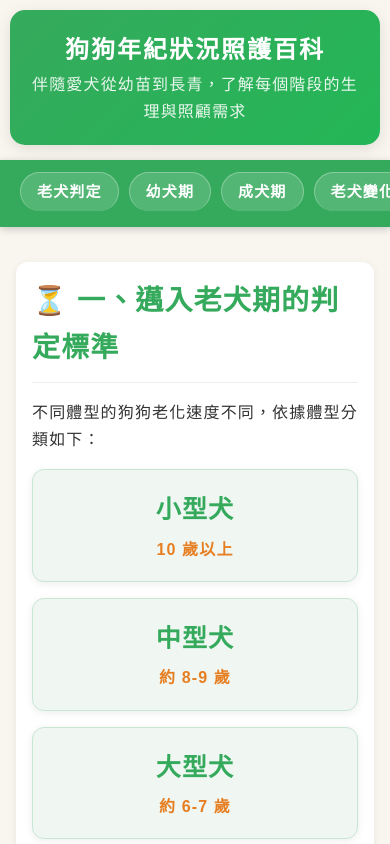
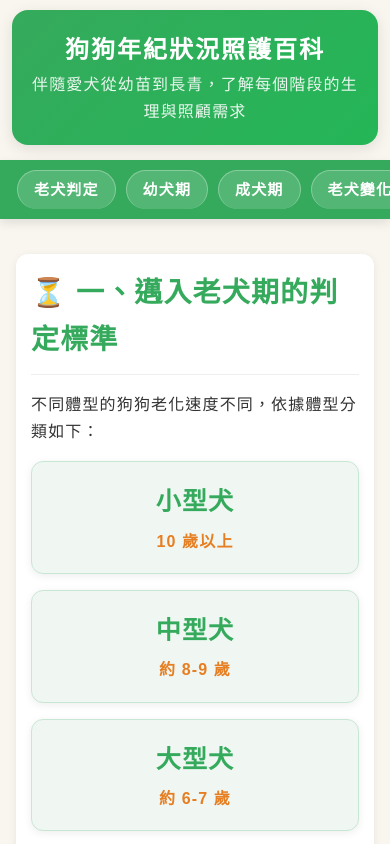
Before and after one commit to soda8-hub/dog-knowledge-hub, a plain HTML site: page age.html in a window 390 px wide. Shown: the top 844 px of the page. Drawn offline with Linux system fonts and the light colour scheme.

Commit message:
Update_12-13_common.css

```diff
--- a/css/common.css
+++ b/css/common.css
@@ -669,22 +669,124 @@
         align-items: center;
     }
 
-/* ==========================================
-   11-5 分頁手機版呼吸空間優化 (common.css)
-   ========================================== */
+/* =========================================================
+   12. 八大分頁全域生動化升級 (透過 common.css 統一賦予生命力)
+   ========================================================= */
+
+/* 1. 分頁區塊與知識卡片：進場柔和浮現動畫 */
+@keyframes subpageFadeUp {
+    from {
+        opacity: 0;
+        transform: translateY(18px);
+    }
+    to {
+        opacity: 1;
+        transform: translateY(0);
+    }
+}
+
+main section,
+.card,
+.breed-card,
+.info-card,
+.food-card,
+.care-card,
+.supply-card,
+.age-card,
+.exercise-card {
+    animation: subpageFadeUp 0.55s ease-out both;
+    transition: transform 0.3s cubic-bezier(0.25, 0.8, 0.25, 1), box-shadow 0.3s ease !important;
+}
+
+/* 錯開分頁卡片浮現時間，創造視覺節奏感 */
+main section:nth-child(2) { animation-delay: 0.08s; }
+main section:nth-child(3) { animation-delay: 0.16s; }
+main section:nth-child(4) { animation-delay: 0.24s; }
+
+/* 2. 分頁知識卡片：滑鼠移過或手指觸碰時「微浮起 + 立體光影」 */
+.card:hover,
+.breed-card:hover,
+.info-card:hover,
+.food-card:hover,
+.care-card:hover,
+.supply-card:hover,
+.age-card:hover,
+.exercise-card:hover {
+    transform: translateY(-5px) !important;
+    box-shadow: 0 12px 24px rgba(43, 74, 59, 0.14) !important;
+}
+
+/* 3. 分頁頂部綠色膠囊導覽列 (如：大型犬/中型犬/小型犬)：Q彈按壓與懸停發光 */
+nav a,
+.sub-nav a,
+.category-nav a,
+.pill-btn {
+    transition: all 0.25s ease !important;
+}
+
+nav a:hover,
+.sub-nav a:hover,
+.category-nav a:hover {
+    transform: translateY(-2px) scale(1.04) !important;
+    box-shadow: 0 4px 12px rgba(0, 0, 0, 0.15) !important;
+}
+
+nav a:active,
+.sub-nav a:active,
+button:active {
+    transform: scale(0.95) !important;
+}
+
+/* 4. 分頁內的特徵小標籤 (如：溫順、聰明、愛游泳) 懸停微放大 */
+.tag, .badge, .trait-tag, span[class*="tag"] {
+    transition: transform 0.2s ease, background-color 0.2s ease !important;
+    display: inline-block;
+}
+.tag:hover, .badge:hover, .trait-tag:hover {
+    transform: scale(1.08) !important;
+}
+
+/* =========================================================
+   13. 八大分頁手機版呼吸空間與滿版 Footer 優化
+   ========================================================= */
 @media screen and (max-width: 768px) {
-    body {
+    html, body {
         overflow-x: hidden !important;
         margin: 0 !important;
+        padding: 0 !important;
     }
-    main, .container, .content-container, section {
+
+    /* 為分頁主內容加上舒適的左右留白，解決貼邊壓迫感 */
+    main, .container, .content-container {
         padding-left: 16px !important;
         padding-right: 16px !important;
         box-sizing: border-box !important;
     }
+
+    /* 分頁頂部綠色橫幅保留適度圓角與呼吸空間 */
+    header {
+        margin-left: 12px !important;
+        margin-right: 12px !important;
+        border-radius: 16px !important;
+    }
+
+    /* 確保分頁導覽列在手機上可以順暢橫向滑動或自動換行 */
+    nav {
+        position: sticky !important;
+        top: 0 !important;
+        z-index: 990 !important;
+        padding: 10px 12px !important;
+        overflow-x: auto !important;
+        white-space: nowrap !important;
+        -webkit-overflow-scrolling: touch;
+        box-shadow: 0 4px 10px rgba(0, 0, 0, 0.1) !important;
+    }
+
     #site-footer, footer {
         width: 100% !important;
+        max-width: 100% !important;
         margin: 30px 0 0 0 !important;
+        border-radius: 0 !important;
         box-sizing: border-box !important;
     }
 }
```
